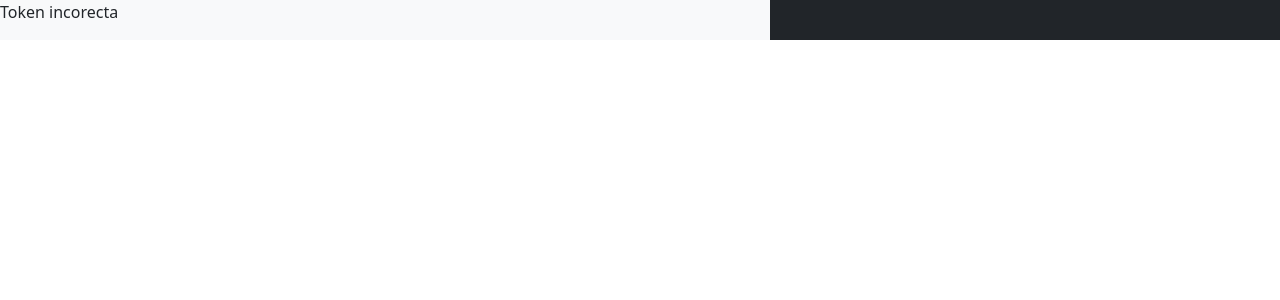
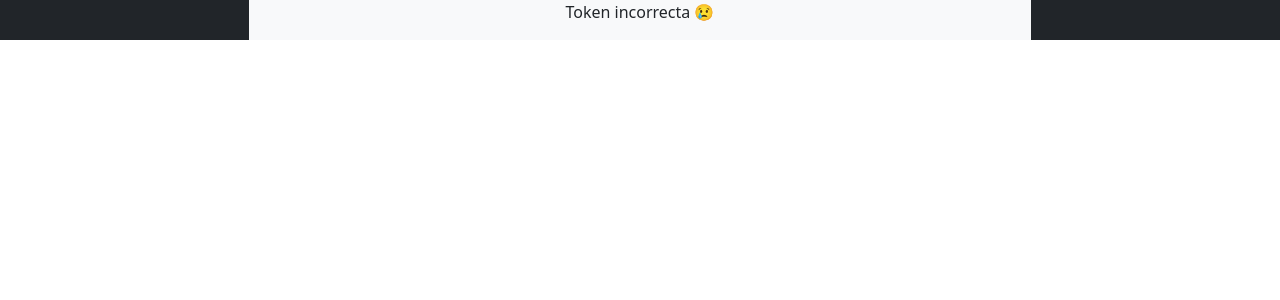
Before and after one commit to mariomediam/backend02, a Flask app: template templates/bad_token.jinja in a window 1280 px wide. Shown: the part 56-356 px from the top of the page. Run offline with Flask 2, Linux system fonts and the light colour scheme; the template is opened without the code that fills it, so the values that code supplies are empty.

Commit message:
Se agrega token

```diff
--- a/templates/bad_token.jinja
+++ b/templates/bad_token.jinja
@@ -1,9 +1,7 @@
-{% extends "base.jinja" %}
-{% block titulo %}Error 😒 {% endblock %} | Tareas Flask
-{% block informacion %}
-    <div class="row bg-dark">
-        <div class="bg-light" style="width:60%">
-            <p>Token incorecta</p>
-        </div>
-    </div>
-{% endblock %}
+{% extends 'base.jinja' %} {% block informacion %}
+<div class="row bg-dark" style="display: flex; justify-content: center">
+  <div class="bg-light text-center" style="width: 60%">
+    <p>Token incorrecta 😢</p>
+  </div>
+</div>
+{% endblock %} {% block titulo%}Error 😭{% endblock%}
```
